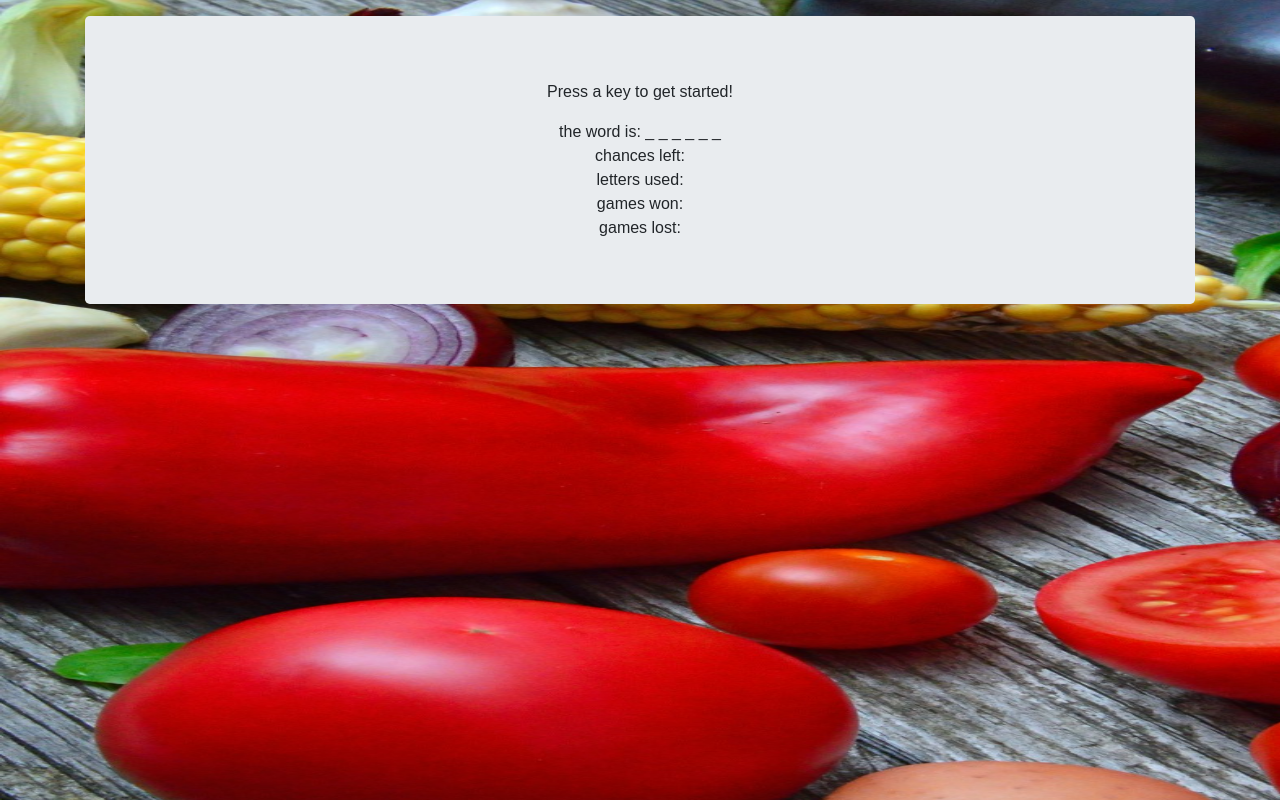
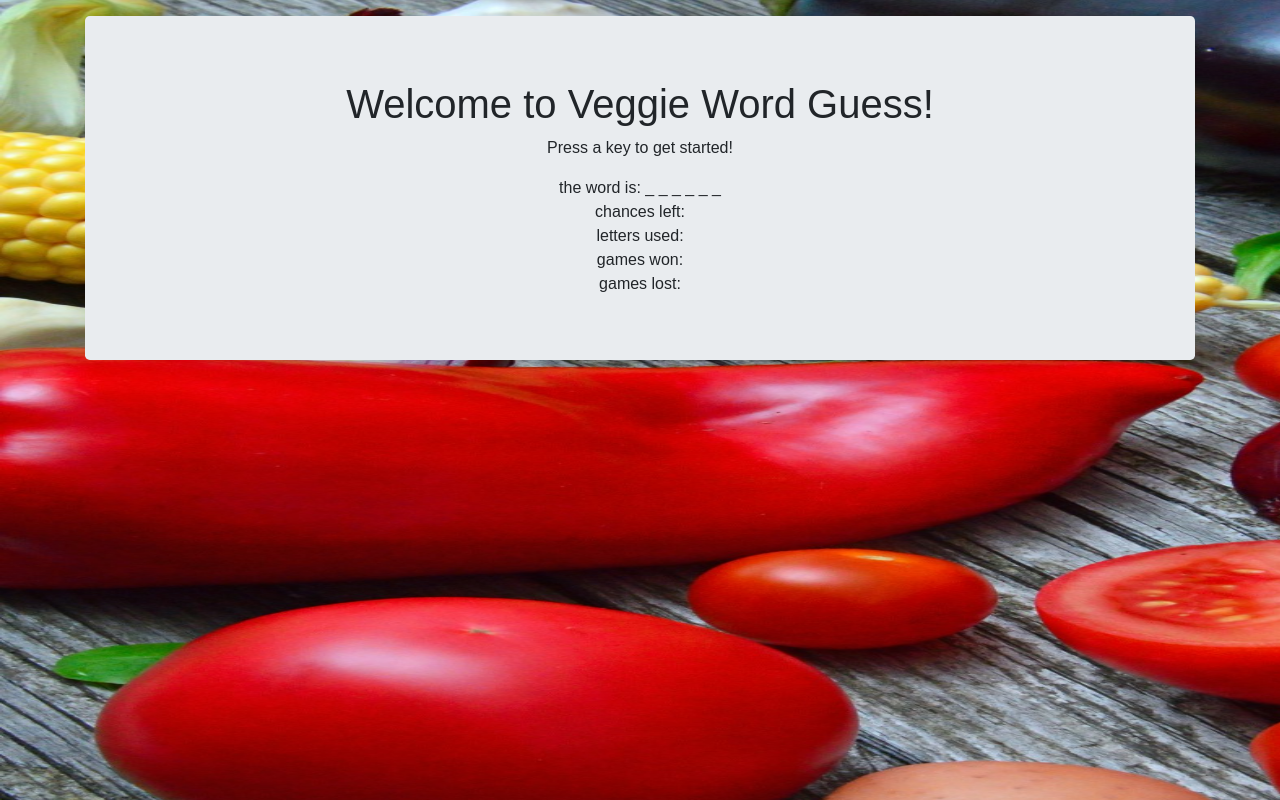
Before and after one commit to mbyron13/Word-Guess-Game, a plain HTML site: page index.html in a window 1280 px wide. Drawn offline with nearby package versions, Linux system fonts and the light colour scheme.

Commit message:
finalized project

```diff
--- a/index.html
+++ b/index.html
@@ -24,6 +24,7 @@
 <body>
 <div class= "container">
     <div class ="jumbotron mt-3">
+        <p class ="text-center h1">Welcome to Veggie Word Guess!</p>
         <p class ="text-center">Press a key to get started!</p>
         <p class ="text-center"><span id="msg"></span></p>
         <div class="text-center">the word is: <span id="answer"></span></div>
```
